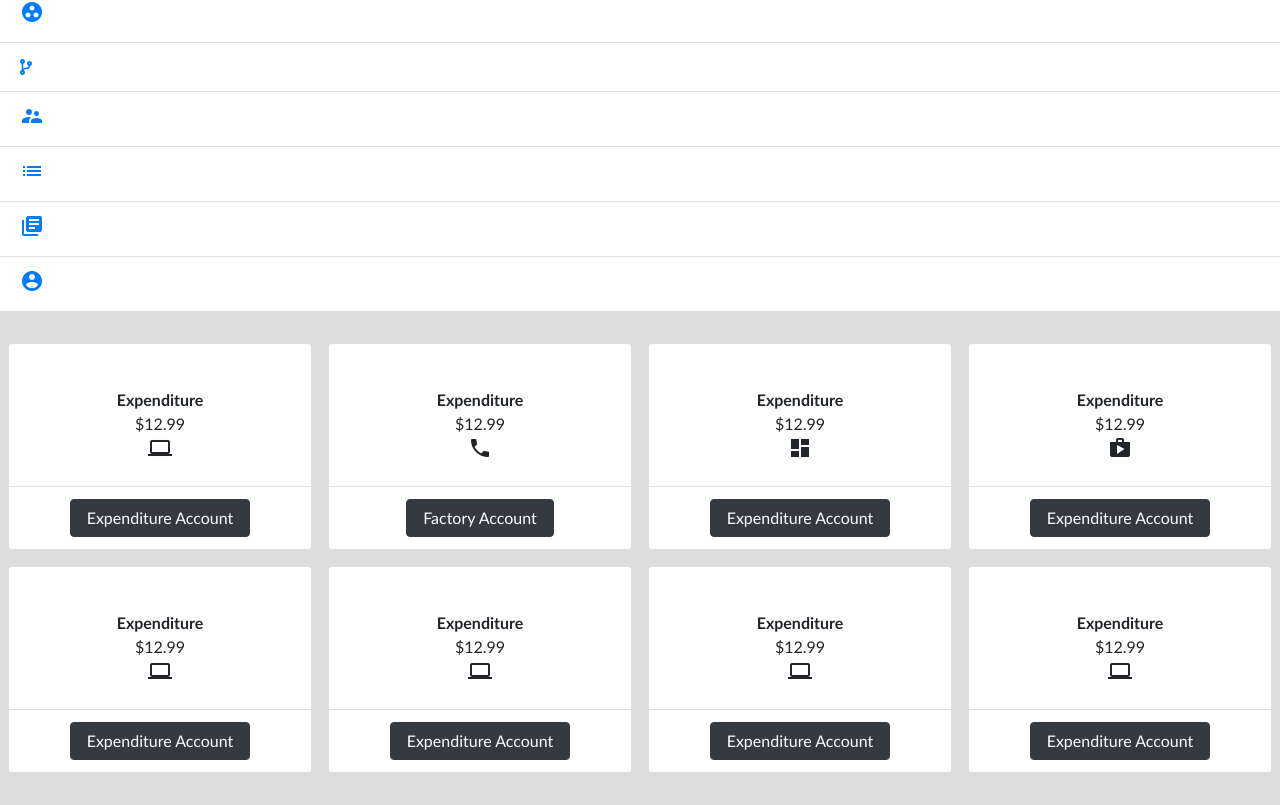
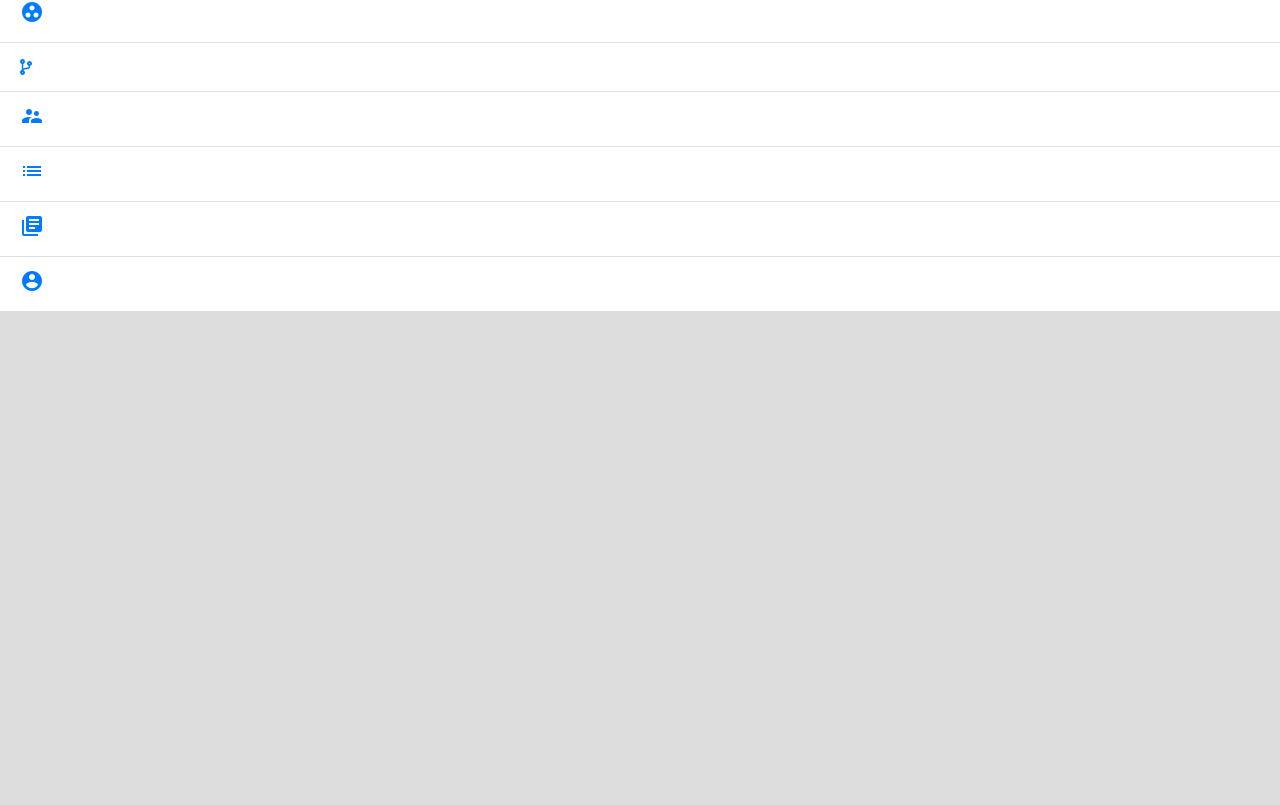
Before and after one commit to kinghoddy/xl-farms, a React app: page / in a window 1280 px wide. Shown: the part 508-1313 px from the top of the page. After the commit the page ends 819 px from the top, so only its background shows below. Built offline with nearby package versions, Linux system fonts and the light colour scheme; a web font is replaced by a local one.

Commit message:
spreadsheet start

```diff
--- a/src/App.js
+++ b/src/App.js
@@ -3,6 +3,7 @@ import { BrowserRouter } from 'react-router-dom';
 import { Route } from 'react-router-dom';
 import Layout from './components/Layout/Layout';
 import Dashboard from './containers/Dashboard/Dashboard';
+import Spreadsheet from './components/Spreadsheet/Spreadsheet'
 
 
 class App extends Component {
@@ -11,9 +12,8 @@ class App extends Component {
             <BrowserRouter>
                 <div className="App">
                     <Layout>
-                        <Route path="/" exact gid render={() => (
-                            <Dashboard />
-                        )} />
+                        <Route path="/dashboard" component={Dashboard} />
+                        <Route path="/spreadsheet" component={Spreadsheet} />
                     </Layout>
                 </div>
             </BrowserRouter>
--- a/src/components/Navigation/Sidenav/SideIcon/SideIcon.js
+++ b/src/components/Navigation/Sidenav/SideIcon/SideIcon.js
@@ -3,7 +3,7 @@ import classes from './SideIcon.css'
 
 const sideIcon = props => (
 
-    <a href="#HOME"
+    <a href={"/" + props.link}
         className={" page-links justify-content-center list-group-item " + classes.list_group_item}>
         <i className={props.class}>{props.children}</i>
     </a>
--- a/src/components/Navigation/Sidenav/Sidenav.js
+++ b/src/components/Navigation/Sidenav/Sidenav.js
@@ -18,14 +18,14 @@ const sidenav = props => {
     return (
         <div className={setClass}>
             <div className={classes.list_group + " list-group list-group-flush text-uppercase"}>
-                <SideNavItems>Admin Dashboard</SideNavItems>
-                <SideNavItems>farm account</SideNavItems>
-                <SideNavItems>factory account</SideNavItems>
-                <SideNavItems>branch account</SideNavItems>
-                <SideNavItems> add  new  users </SideNavItems>
-                <SideNavItems>products list</SideNavItems>
-                <SideNavItems>all reports</SideNavItems>
-                <SideNavItems>logout</SideNavItems>
+                <SideNavItems link="dashboard">Admin Dashboard</SideNavItems>
+                <SideNavItems link="farm-account">farm account</SideNavItems>
+                <SideNavItems link="factory account">factory account</SideNavItems>
+                <SideNavItems link="spreadsheet">branch account</SideNavItems>
+                <SideNavItems link="logout"> add  new  users </SideNavItems>
+                <SideNavItems link="logout">products list</SideNavItems>
+                <SideNavItems link="logout">all reports</SideNavItems>
+                <SideNavItems link="logout">logout</SideNavItems>
             </div>
             <div className={classes.SideIcons}>
                 <div className={" list-group list-group-flush"}>
--- a/src/components/Navigation/Sidenav/Sidenavitems/sidenavitems.js
+++ b/src/components/Navigation/Sidenav/Sidenavitems/sidenavitems.js
@@ -2,7 +2,7 @@ import React from 'react';
 import classes from './sidenavitems.css'
 
 const sidenavitems = props => (
-    <a href="#home"
+    <a href={"/" + props.link}
         className={" list-group-item list-group-item-action " + classes.list_group_item}  >
         {props.children}
     </a>
--- /dev/null
+++ b/src/components/Spreadsheet/Spreadsheet.js
@@ -0,0 +1,14 @@
+import React, { Component } from 'react';
+import classes from './Spreadsheet.css';
+
+class Spreadsheet extends Component {
+    render() {
+        return (
+            <div>
+                Spreadsheet
+            </div>
+        )
+    }
+}
+
+export default Spreadsheet
--- a/src/containers/Dashboard/Dashboard.js
+++ b/src/containers/Dashboard/Dashboard.js
@@ -9,19 +9,19 @@ class Dashboard extends Component {
             <div className={classes.Dashboard + ' container-fluid py-4 text-center text-capitalize'}>
                 <div className="row">
                     <Card
-                        header="expenditure"
+                        header="total expenditure"
                         body="$12.99"
                         icon="computer"
-                        footer="expenditure account"
+                        footer="expenditure report"
                     />
                     <Card
-                        header="expenditure"
-                        body="$12.99"
+                        header="total income"
+                        body="$1200.99"
                         icon="phone"
-                        footer="factory account"
+                        footer="income report"
                     />
                     <Card
-                        header="expenditure"
+                        header="total farm stock"
                         body="$12.99"
                         icon="dashboard"
                         footer="expenditure account"
@@ -35,13 +35,13 @@ class Dashboard extends Component {
                     <Card
                         header="expenditure"
                         body="$12.99"
-                        icon="computer"
+                        icon="account_balance_wallet "
                         footer="expenditure account"
                     />
                     <Card
                         header="expenditure"
                         body="$12.99"
-                        icon="computer"
+                        icon="account_balance"
                         footer="expenditure account"
                     />
                     <Card
```
Also changed, not shown: src/components/Spreadsheet/Spreadsheet.css (added).
